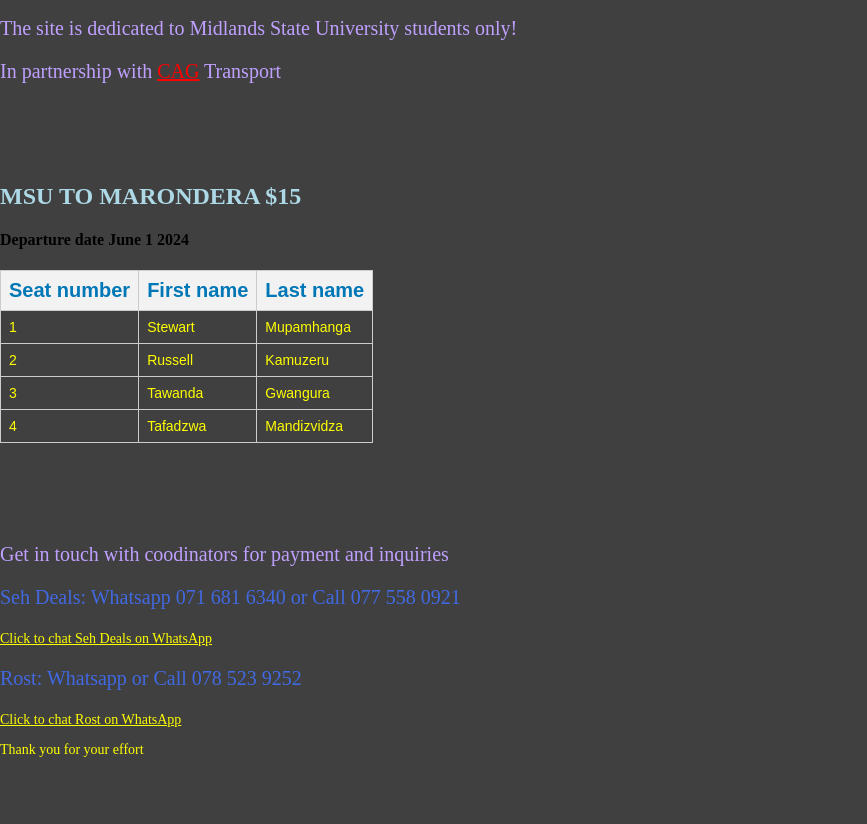
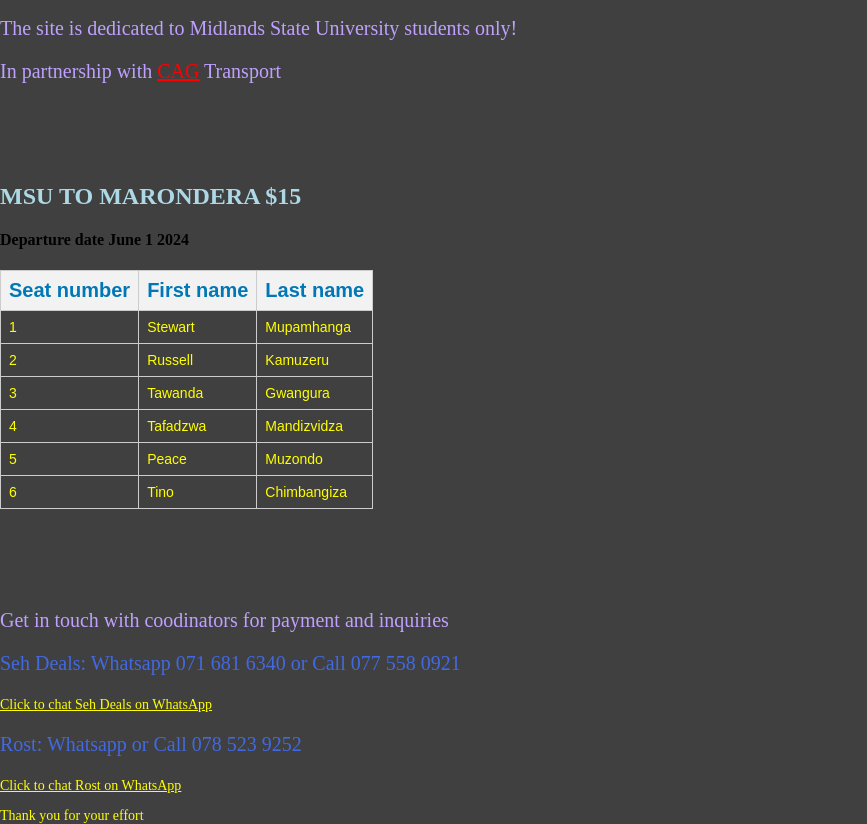
Before and after one commit to SEHDeals47/trans, a plain HTML site: page Transport_Site/index.html in a window 1280 px wide. Shown: the part 106-930 px from the top of the page, without its empty margins (0-867 px from the left). Before the commit the page ends 864 px from the top, so only its background shows below. Drawn offline with Linux system fonts and the light colour scheme.

Commit message:
Update index.html

```diff
--- a/Transport_Site/index.html
+++ b/Transport_Site/index.html
@@ -103,6 +103,16 @@
         <td style="border: 1px solid #ccc; padding: 8px;">Tafadzwa</td>
         <td style="border: 1px solid #ccc; padding: 8px;">Mandizvidza</td>
       </tr>
+      <tr>
+        <td style="border: 1px solid #ccc; padding: 8px;">5</td>
+        <td style="border: 1px solid #ccc; padding: 8px;">Peace</td>
+        <td style="border: 1px solid #ccc; padding: 8px;">Muzondo</td>
+      </tr>
+      <tr>
+        <td style="border: 1px solid #ccc; padding: 8px;">6</td>
+        <td style="border: 1px solid #ccc; padding: 8px;">Tino</td>
+        <td style="border: 1px solid #ccc; padding: 8px;">Chimbangiza</td>
+      </tr>
     </table>
     <p class='bottom'>Get in touch with coodinators for payment and inquiries</p>
     <p class='blu'>Seh Deals: Whatsapp 071 681 6340 or Call 077 558 0921</p>
```
